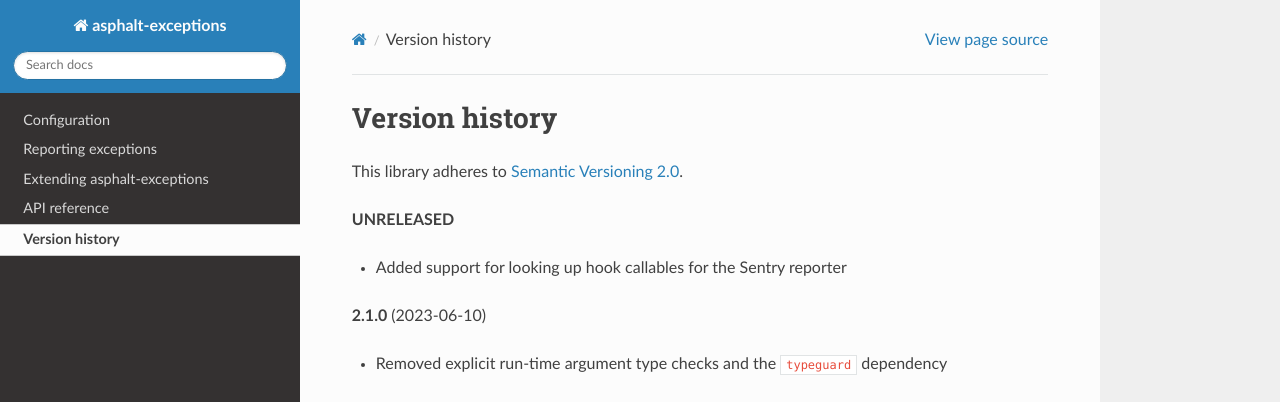
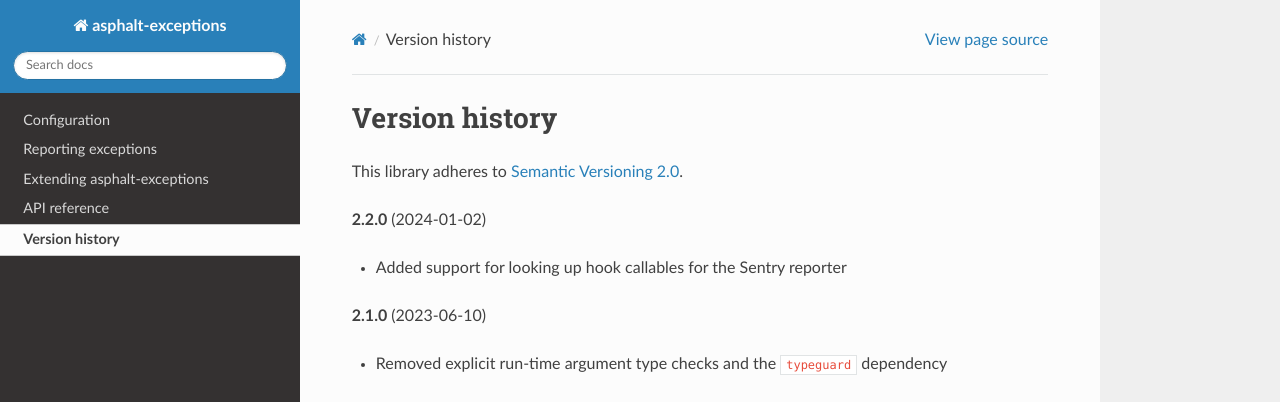
Before and after one commit to asphalt-framework/asphalt-exceptions, a Sphinx documentation site: the page built from docs/versionhistory.rst, in a window 1280 px wide. Shown: the top 402 px of the page. Built offline with Sphinx 7.4.7 and the Read the Docs theme 2.0.0, drawn with Linux system fonts in a browser that asks for light colours; the version number could not be read and is left out.

Commit message:
Added the release version

```diff
--- a/docs/versionhistory.rst
+++ b/docs/versionhistory.rst
@@ -3,7 +3,7 @@ Version history
 
 This library adheres to `Semantic Versioning 2.0 <http://semver.org/>`_.
 
-**UNRELEASED**
+**2.2.0** (2024-01-02)
 
 - Added support for looking up hook callables for the Sentry reporter
 
```
